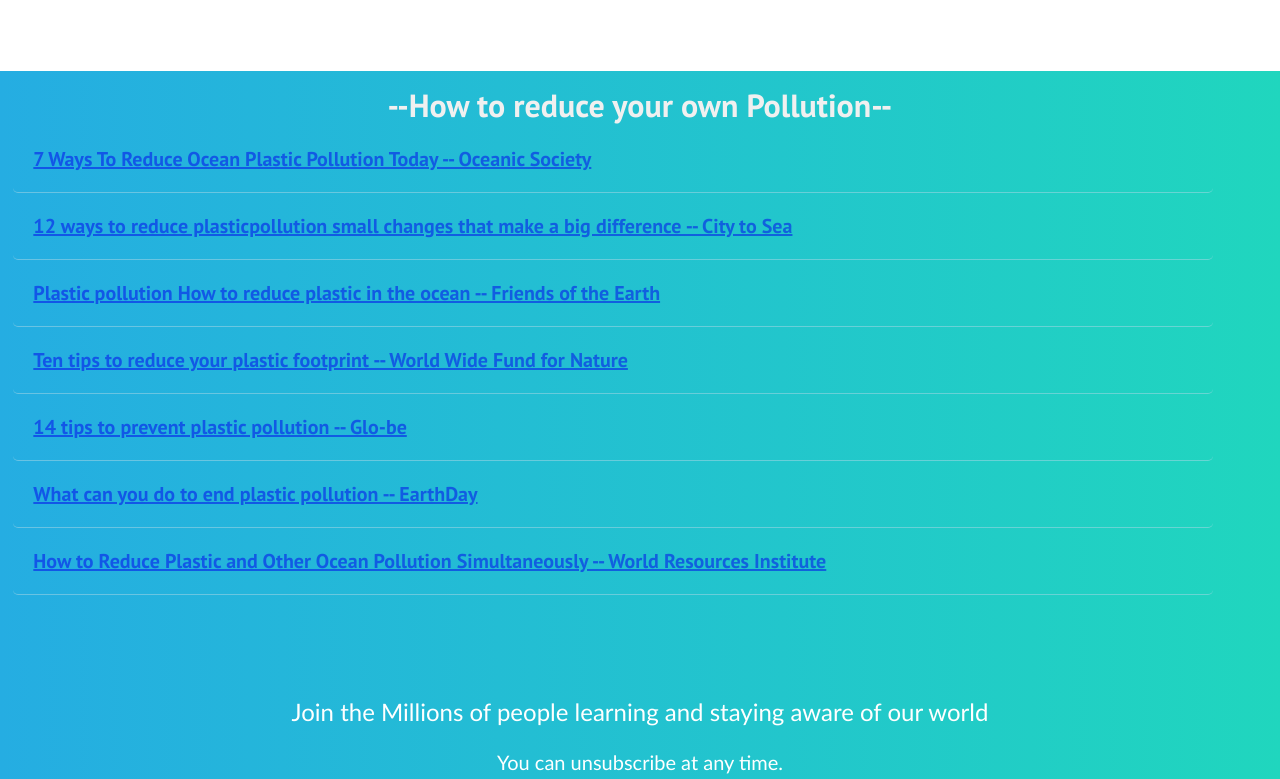
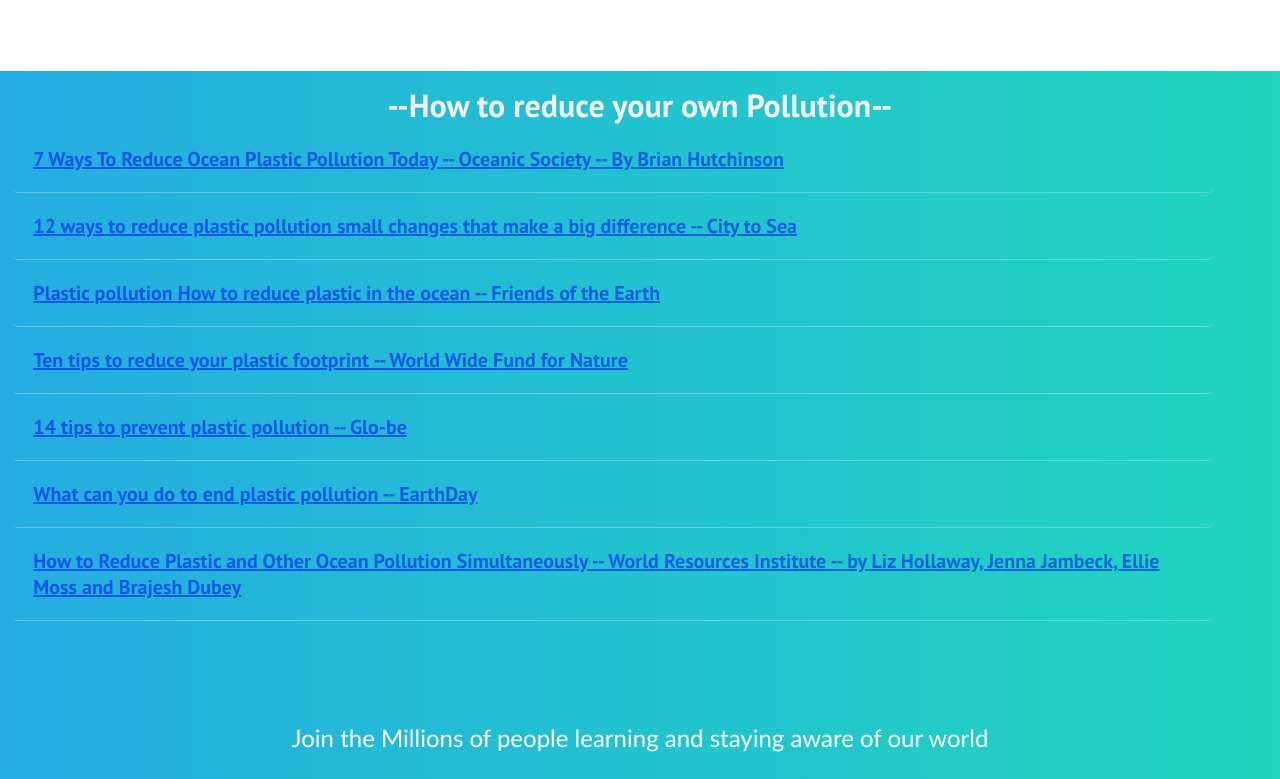
Before and after one commit to D-bose-commits/Plastic-pollution-react, a React (Create React App) app: page /Pollutionhelp in a window 1280 px wide. Shown: the part 742-1521 px from the top of the page. Built offline with nearby package versions, Linux system fonts and the light colour scheme.

Commit message:
additional fixes

```diff
--- a/src/components/pages/Pollutionfacts.js
+++ b/src/components/pages/Pollutionfacts.js
@@ -16,22 +16,26 @@ export default function Pollutionfacts() {
 
             <div className='articles-wrapper'>
             <a href="https://www.greenpeace.org/usa/key-facts-about-plastic-pollution/" target="_blank" >
-            Key Facts About Plastic Pollution  --  GreenPeace</a>
+            Key Facts About Plastic Pollution  --
+            GreenPeace  --  by Sybil Bullock</a>
             </div>
 
             <div className='articles-wrapper'>
             <a href="https://www.sas.org.uk/our-work/plastic-pollution/plastic-pollution-facts-figures/" target="_blank" >
-            Plastic pollution facts and figures  --  Surfers Against Sewage</a>
+            Plastic pollution facts and figures  --
+            Surfers Against Sewage   </a>
             </div>
 
             <div className='articles-wrapper'>
             <a href="https://www.globalcitizen.org/en/content/plastic-pollution-facts/" target="_blank" >
-            10 Plastic Pollution Facts That Show Why We Need To Do More  --  Global Citizen </a>
+            10 Plastic Pollution Facts That Show Why We Need To Do More  --
+            Global Citizen  --  By Seneo Mwamba </a>
             </div>
 
             <div className='articles-wrapper'>
             <a href="https://www.ecowatch.com/22-facts-about-plastic-pollution-and-10-things-we-can-do-about-it-1881885971.html" target="_blank" >
-            22 Facts About Plastic Pollution (And 10 Things We Can Do About It)  --  EcoWatch </a>
+            22 Facts About Plastic Pollution (And 10 Things We Can Do About It)  --
+            EcoWatch  --  By Nicole D'Alessandro </a>
             </div>
 
             <div className='articles-wrapper'>
--- a/src/components/pages/Pollutionhelp.js
+++ b/src/components/pages/Pollutionhelp.js
@@ -16,12 +16,13 @@ export default function Pollutionhelp() {
 
             <div className='articles-wrapper'>
             <a href="https://www.oceanicsociety.org/blog/1720/7-ways-to-reduce-ocean-plastic-pollution-today" target="_blank" >
-            7 Ways To Reduce Ocean Plastic Pollution Today  --  Oceanic Society</a>
+            7 Ways To Reduce Ocean Plastic Pollution Today  --
+            Oceanic Society  --  By Brian Hutchinson</a>
             </div>
 
             <div className='articles-wrapper'>
             <a href="https://www.citytosea.org.uk/12-ways-to-reduce-plastic-pollution/" target="_blank" >
-            12 ways to reduce plasticpollution small changes that make a big difference  --  City to Sea</a>
+            12 ways to reduce plastic pollution small changes that make a big difference  --  City to Sea</a>
             </div>
 
             <div className='articles-wrapper'>
@@ -46,7 +47,8 @@ export default function Pollutionhelp() {
 
             <div className='articles-wrapper'>
             <a href="https://www.wri.org/blog/2020/05/how-to-reduce-plastic-ocean-pollution" target="_blank" >
-            How to Reduce Plastic and Other Ocean Pollution Simultaneously -- World Resources Institute </a>
+            How to Reduce Plastic and Other Ocean Pollution Simultaneously --
+            World Resources Institute  --  by Liz Hollaway, Jenna Jambeck, Ellie Moss and Brajesh Dubey </a>
             </div>
 
             </div>
--- a/src/components/pages/Pollutionscholarly.js
+++ b/src/components/pages/Pollutionscholarly.js
@@ -16,37 +16,44 @@ export default function Pollutionscholarly() {
 
             <div className='articles-wrapper'>
             <a href="https://ourworldindata.org/plastic-pollution?utm_source=newsletter" target="_blank" >
-            Plastic Pollution  --     Our World in Data - By Hannah Ritchie and Max Roser</a>
+            Plastic Pollution  --
+            Our World in Data - By Hannah Ritchie and Max Roser</a>
             </div>
 
             <div className='articles-wrapper'>
             <a href="https://journals.plos.org/plosone/article?id=10.1371/journal.pone.0111913&xid=17259,15700021,15700124,15700149,15700168,15700173,15700186,15700191,15700201" target="_blank" >
-            Plastic Pollution in the World's Oceans: More than 5 Trillion Plastic Pieces Weighing over 250,000 Tons Afloat at Sea  --     Plos one - By Marcus Eriksen ,Laurent C. M. Lebreton,Henry S. Carson,Martin Thiel,Charles J. Moore,Jose C. Borerro,Francois Galgani,Peter G. Ryan,Julia Reisser</a>
+            Plastic Pollution in the World's Oceans: More than 5 Trillion Plastic Pieces Weighing over 250,000 Tons Afloat at Sea  --
+               Plos one - By Marcus Eriksen ,Laurent C. M. Lebreton,Henry S. Carson,Martin Thiel,Charles J. Moore,Jose C. Borerro,Francois Galgani,Peter G. Ryan,Julia Reisser</a>
             </div>
 
             <div className='articles-wrapper'>
             <a href="https://journals.plos.org/plosone/article?id=10.1371/journal.pone.0080466" target="_blank" >
-            Marine Plastic Pollution in Waters around Australia: Characteristics, Concentrations, and Pathways  --      Plos one - By Julia Reisser,Jeremy Shaw,Chris Wilcox,Britta Denise Hardesty,Maira Proietti,Michele Thums,Charitha Pattiaratchi </a>
+            Marine Plastic Pollution in Waters around Australia: Characteristics, Concentrations, and Pathways  --
+            Plos one - By Julia Reisser,Jeremy Shaw,Chris Wilcox,Britta Denise Hardesty,Maira Proietti,Michele Thums,Charitha Pattiaratchi </a>
             </div>
 
             <div className='articles-wrapper'>
             <a href="https://journals.sagepub.com/doi/abs/10.3184/003685018X15294876706211" target="_blank" >
-            Plastic Pollution and Potential Solutions  --     Sage Journals - By Christopher J. Rhodes  </a>
+            Plastic Pollution and Potential Solutions  --
+            Sage Journals - By Christopher J. Rhodes  </a>
             </div>
 
             <div className='articles-wrapper'>
             <a href="https://journals.openedition.org/factsreports/5319" target="_blank" >
-            The challenges of measuring plastic pollution  --     Open Edition Journals - By Julien Boucher and Guillaume Billard </a>
+            The challenges of measuring plastic pollution  --
+            Open Edition Journals - By Julien Boucher and Guillaume Billard </a>
             </div>
 
             <div className='articles-wrapper'>
             <a href="https://onlinelibrary.wiley.com/doi/full/10.1111/gcb.14572" target="_blank" >
-            https://onlinelibrary.wiley.com/doi/full/10.1111/gcb.14572  --      Wiley Online Library - By Fredric M. Windsor  Isabelle Durance  Alice A. Horton  Richard C. Thompson  Charles R. Tyler  Steve J. Ormerod </a>
+            A catchment‐scale perspective of plastic pollution  --
+            Wiley Online Library - By Fredric M. Windsor  Isabelle Durance  Alice A. Horton  Richard C. Thompson  Charles R. Tyler  Steve J. Ormerod </a>
             </div>
 
             <div className='articles-wrapper'>
             <a href="https://www.nature.com/articles/544297a" target="_blank" >
-            Sea change for plastic pollution  --      Nature - By Melanie Bergmann, Mine B. Tekman & Lars Gutow </a>
+            Sea change for plastic pollution  --
+            Nature - By Melanie Bergmann, Mine B. Tekman & Lars Gutow </a>
             </div>
 
             </div>
```
